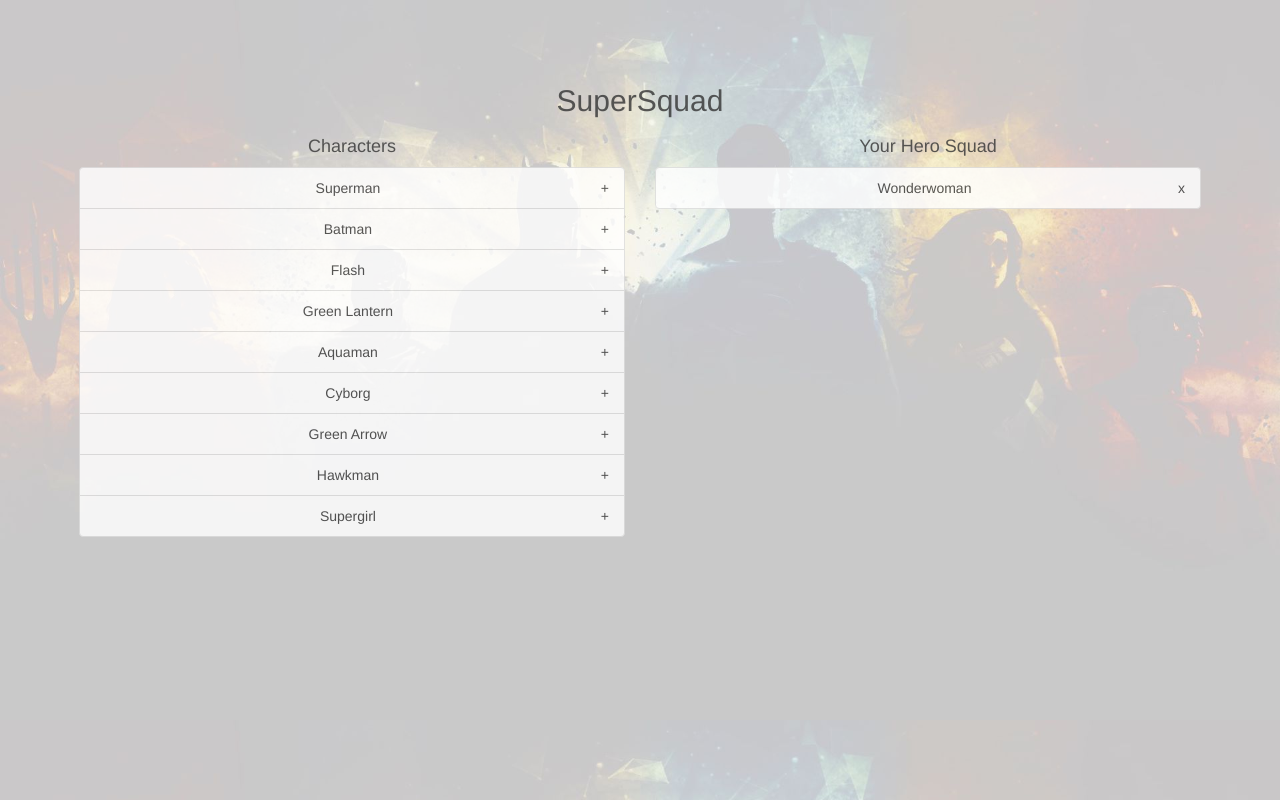
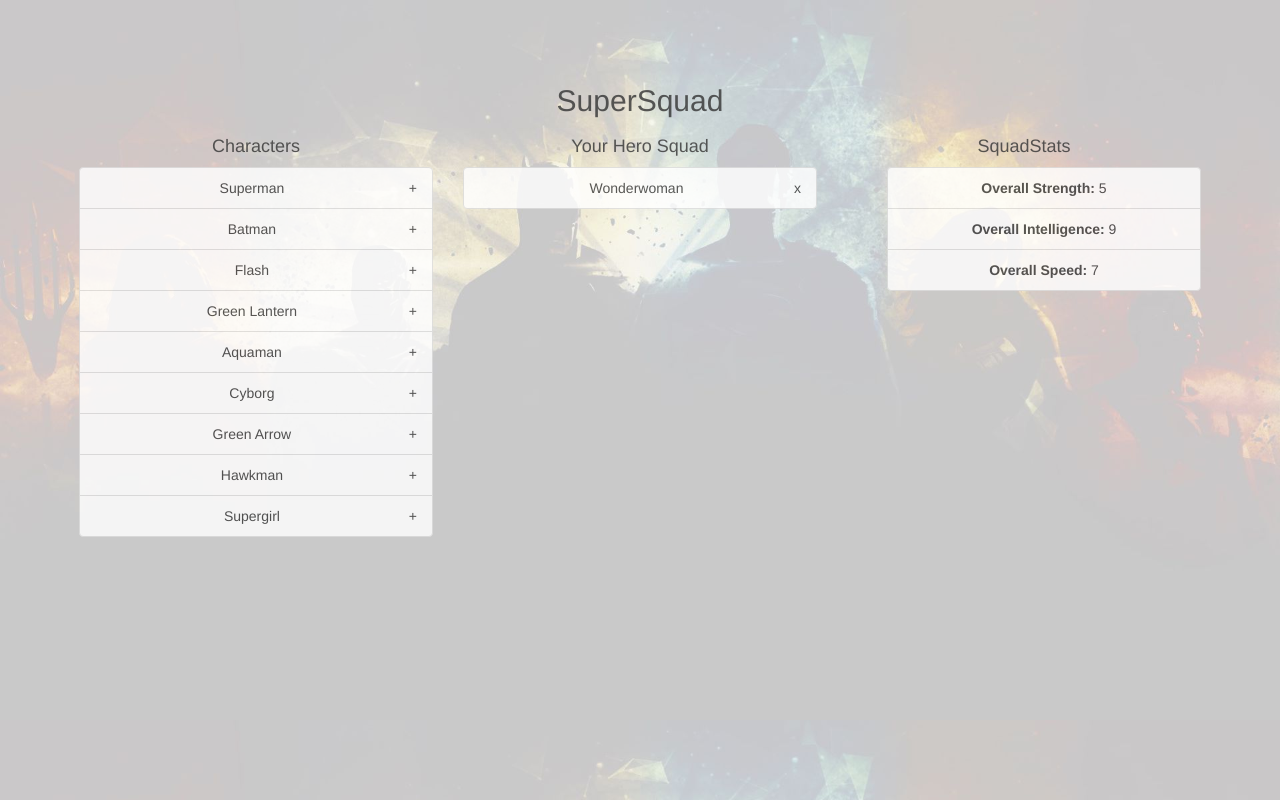
Before and after one commit to Connieh1/supersquad, a React (Create React App) app: page / in a window 1280 px wide. Built offline with nearby package versions, Linux system fonts and the light colour scheme.

Commit message:
Add SquadStats component and functionality to application

```diff
--- a/src/components/App.js
+++ b/src/components/App.js
@@ -1,6 +1,7 @@
 import React, { Component } from "react";
 import CharacterList from "./CharacterList";
 import HeroList from "./HeroList";
+import SquadStats from "./SquadStats";
 import "../styles/index.css";
 
 class App extends Component {
@@ -8,11 +9,14 @@ class App extends Component {
     return (
       <div className="App">
         <h2>SuperSquad</h2>
-        <div className="col-md-6">
+        <div className="col-md-4">
           <CharacterList />
         </div>
-        <div className="col-md-6">
+        <div className="col-md-4">
           <HeroList />
+        </div>
+        <div className="col-md-4">
+          <SquadStats />
         </div>
       </div>
     );
--- /dev/null
+++ b/src/components/SquadStats.js
@@ -0,0 +1,53 @@
+import React, { Component } from "react";
+import { connect } from "react-redux";
+import heroes from "../reducers/heroes_reducer";
+
+class SquadStats extends Component {
+  strength() {
+    let strength = 0;
+    this.props.heroes.forEach((hero) => (strength += hero.strength));
+    return strength;
+  }
+
+  intelligence() {
+    let intelligence = 0;
+    this.props.heroes.forEach((hero) => (intelligence += hero.intelligence));
+    return intelligence;
+  }
+
+  speed() {
+    let speed = 0;
+    this.props.heroes.forEach((hero) => (speed += hero.speed));
+    return speed;
+  }
+
+  render() {
+    return (
+      <div>
+        <h4>SquadStats</h4>
+        <ul>
+          <li className="list-group-item">
+            <b>Overall Strength: </b>
+            {this.strength()}
+          </li>
+          <li className="list-group-item">
+            <b>Overall Intelligence: </b>
+            {this.intelligence()}
+          </li>
+          <li className="list-group-item">
+            <b>Overall Speed: </b>
+            {this.speed()}
+          </li>
+        </ul>
+      </div>
+    );
+  }
+}
+
+function mapStateToProps(state) {
+  return {
+    heroes: state.heroes,
+  };
+}
+
+export default connect(mapStateToProps, null)(SquadStats);
--- a/src/index.js
+++ b/src/index.js
@@ -7,6 +7,7 @@ import { Provider } from "react-redux";
 
 import rootReducer from "./reducers";
 import { addCharacterById } from "./actions";
+import SquadStats from "./components/SquadStats";
 
 const store = createStore(rootReducer);
 console.log("store.getState()", store.getState());
```
